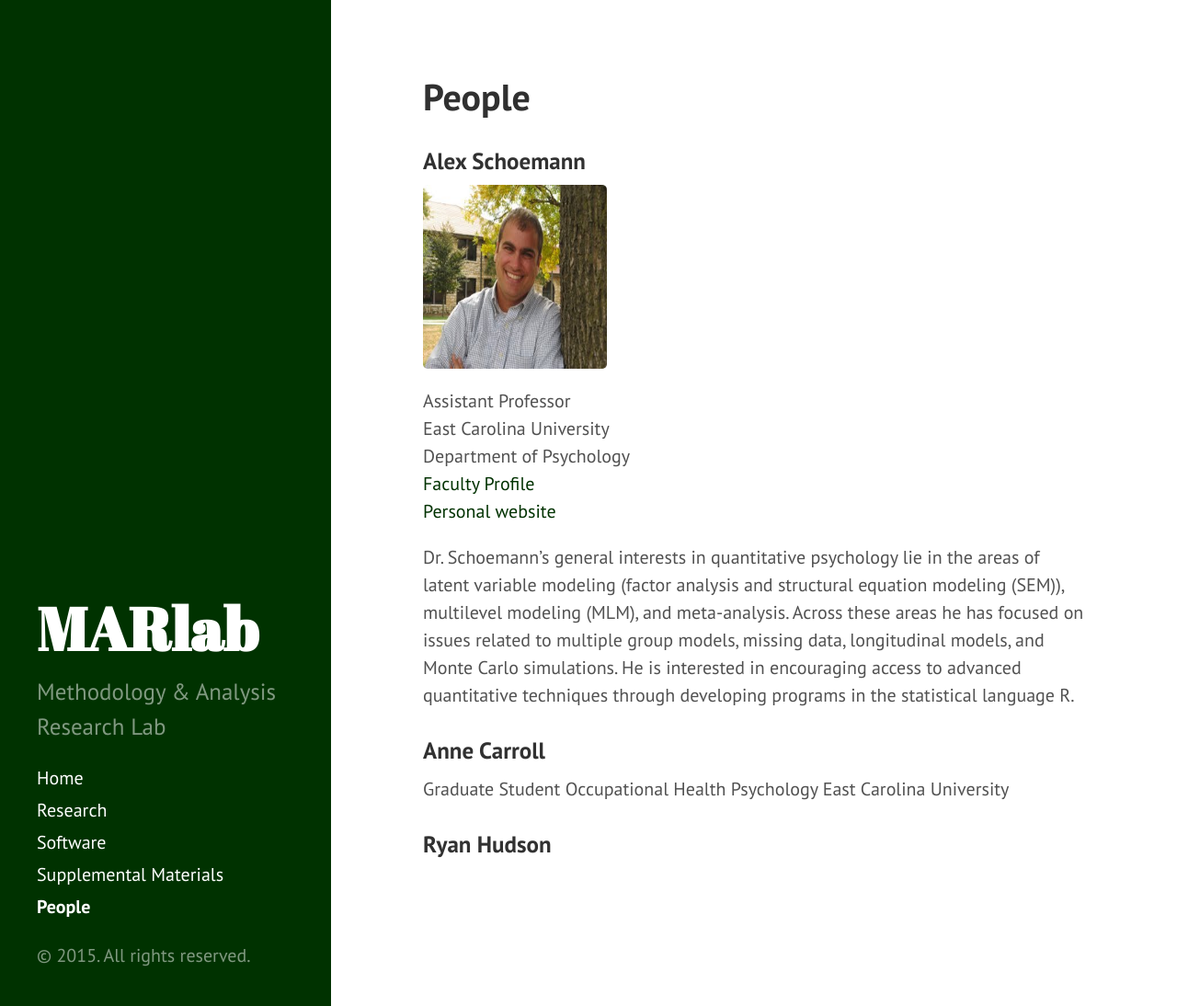
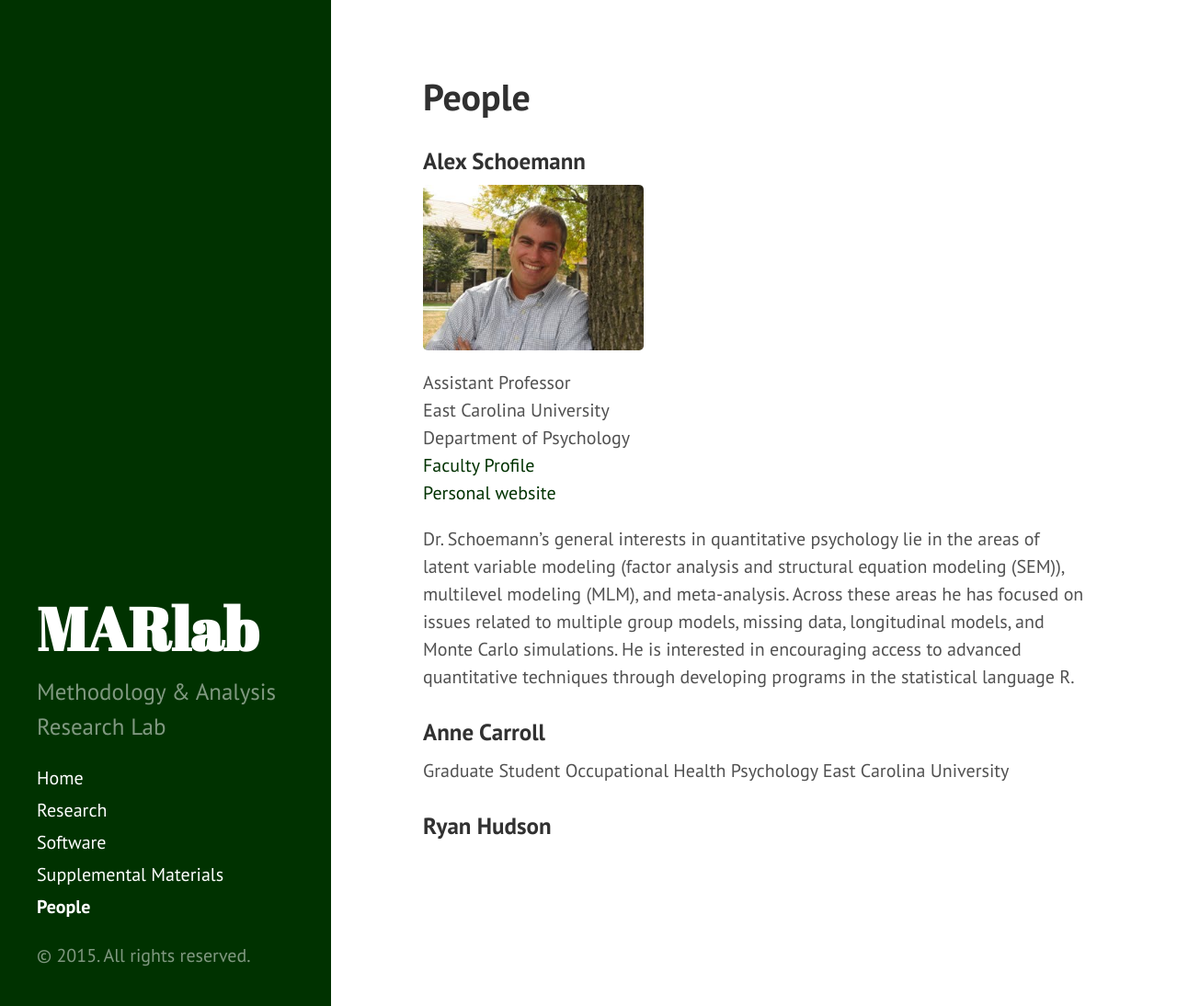
Before and after one commit to schoam4/schoam4.github.io, a Jekyll site: the page built from people.md, in a window 1280 px wide and 1094 px high. Shown: the whole window at 92% size. Built offline with Jekyll 4.4.1, drawn with Linux system fonts in a browser that asks for light colours; Markdown is read by kramdown in place of the engine named in the settings.

Commit message:
Update people.md

```diff
--- a/people.md
+++ b/people.md
@@ -4,7 +4,7 @@ title: People
 ---
 
 ### Alex Schoemann
-<img src="https://raw.githubusercontent.com/schoam4/schoam4.github.io/master/public/Alex%20Schoemann.jpg" width="200" height="200" />
+<img src="https://raw.githubusercontent.com/schoam4/schoam4.github.io/master/public/Alex%20Schoemann.jpg" width="240" height="180" />
 
 Assistant Professor<br>
 East Carolina University<br>
```
